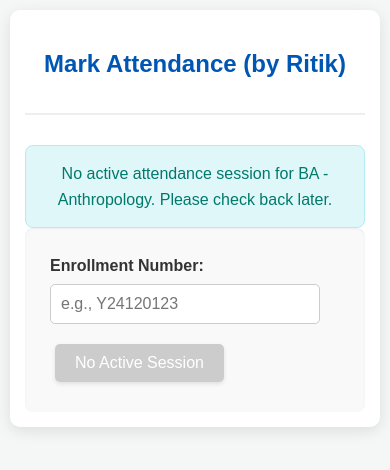
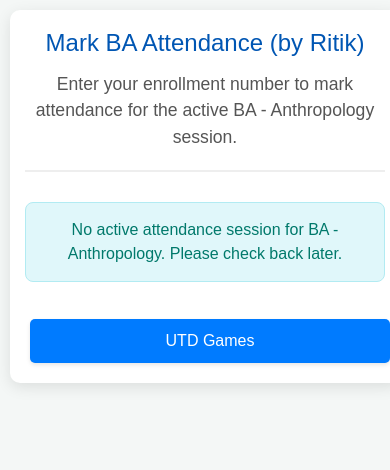
Before and after one commit to ritik-raj-gupta-1/ritik-attendance-app, a Flask app: page /mark_attendance in a window 390 px wide. Shown: the top 470 px of the page. Run offline with Flask 3, Linux system fonts and the light colour scheme; data that the repository does not hold is empty; some libraries are stand-ins or nearby versions.

Commit message:
Feature: Added UTD Games button to student attendance page

```diff
--- a/templates/student_attendance.html
+++ b/templates/student_attendance.html
@@ -3,7 +3,10 @@
 <head>
     <meta charset="UTF-8">
     <meta name="viewport" content="width=device-width, initial-scale=1.0">
-    <title>Mark Attendance</title>
+    <title>Mark BA Attendance (by Ritik)</title> {# Updated title #}
+    <!-- Tailwind CSS CDN for utility classes -->
+    <script src="https://cdn.tailwindcss.com"></script>
+    <!-- Link to your custom stylesheet for additional styling -->
     <link rel="stylesheet" href="{{ url_for('static', filename='style.css') }}">
     <style>
         /* Specific styles for student attendance page */
@@ -39,43 +42,97 @@
         .student-name-display {
             margin-top: 10px;
             font-weight: bold;
-            color: #0056b3; /* Default color */
+            color: #007bff;
         }
         .button:disabled {
             background-color: #cccccc;
             cursor: not-allowed;
+        }
+        /* Status Message Styles (common to all pages with status-message div) */
+        .status-message {
+            padding: 10px;
+            margin-bottom: 15px;
+            border-radius: 4px;
+            font-weight: bold;
+            text-align: center;
+            display: none; /* Hidden by default, shown by JS */
+        }
+        .status-message.success {
+            background-color: #d4edda;
+            color: #155724;
+            border: 1px solid #c3e6cb;
+        }
+        .status-message.error {
+            background-color: #f8d7da;
+            color: #721c24;
+            border: 1px solid #f5c6cb;
+        }
+        .status-message.info {
+            background-color: #d1ecf1;
+            color: #0c5460;
+            border: 1px solid #bee5eb;
+        }
+        .status-message.warning {
+            background-color: #fff3cd;
+            color: #856404;
+            border: 1px solid #ffeeba;
+        }
+
+        /* Responsive adjustments for smaller screens */
+        @media (max-width: 600px) {
+            .container {
+                margin: 10px;
+                padding: 15px;
+            }
+            .header h2 {
+                font-size: 1.5em;
+            }
+            .button {
+                width: 100%;
+                box-sizing: border-box; /* Include padding and border in the element's total width */
+            }
+            .form-group input[type="text"] {
+                width: 100%; /* Make input full width on small screens */
+            }
         }
     </style>
 </head>
 <body>
     <div class="container">
         <div class="header">
-            <h2>Mark Attendance (by Ritik)</h2>
+            <h2>Mark BA Attendance (by Ritik)</h2> {# Updated heading #}
+            <p>Enter your enrollment number to mark attendance for the active BA - Anthropology session.</p>
         </div>
 
         {# Global status message div for JavaScript #}
         <div id="status-message" class="status-message"></div>
 
-        {% if active_session %}
+        <div class="dashboard-content">
+            {% if active_session %}
             <div class="session-info">
                 <p>Active Session for: <strong>{{ active_session.class_name }}</strong></p>
                 <p>Time Remaining: <span id="timer-student" style="font-weight: bold;">{{ active_session.remaining_time }}s</span></p>
                 <p>Session ID: <strong>{{ active_session.id }}</strong></p>
             </div>
-        {% else %}
+            <form id="attendance-form" class="attendance-form">
+                <div class="form-group">
+                    <label for="enrollment_no">Enrollment Number:</label>
+                    <input type="text" id="enrollment_no" name="enrollment_no" required placeholder="e.g., Y24120123">
+                    <div id="student-name-display" class="student-name-display"></div>
+                </div>
+                <button type="submit" id="mark-btn" class="button" {% if not active_session %}disabled{% endif %}>Mark Attendance</button>
+            </form>
+            {% else %}
             <div class="info-message">
                 No active attendance session for BA - Anthropology. Please check back later.
             </div>
-        {% endif %}
+            {% endif %}
 
-        <form id="attendance-form" class="attendance-form">
-            <div class="form-group">
-                <label for="enrollment_no">Enrollment Number:</label>
-                <input type="text" id="enrollment_no" name="enrollment_no" required placeholder="e.g., Y24120123">
-                <div id="student-name-display" class="student-name-display"></div>
+            {# UTD Games Button #}
+            <div class="mt-8 text-center">
+                <a href="https://utdgames.carrd.co" target="_blank" class="button button-primary">UTD Games</a>
             </div>
-            <button type="submit" id="mark-btn" class="button" {% if not active_session %}disabled{% endif %}>Mark Attendance</button>
-        </form>
+        </div>
     </div>
     <script>
         // Pass active_session data for student page timer and session ID
```
